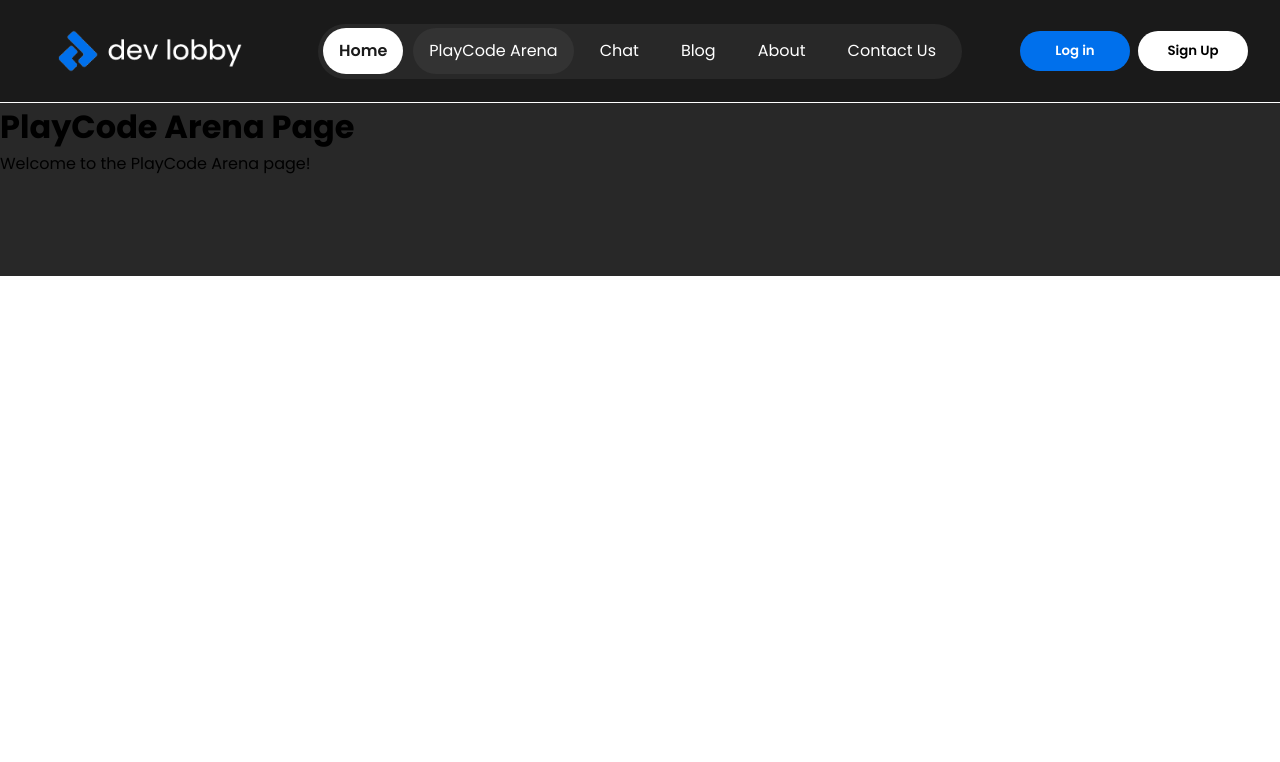
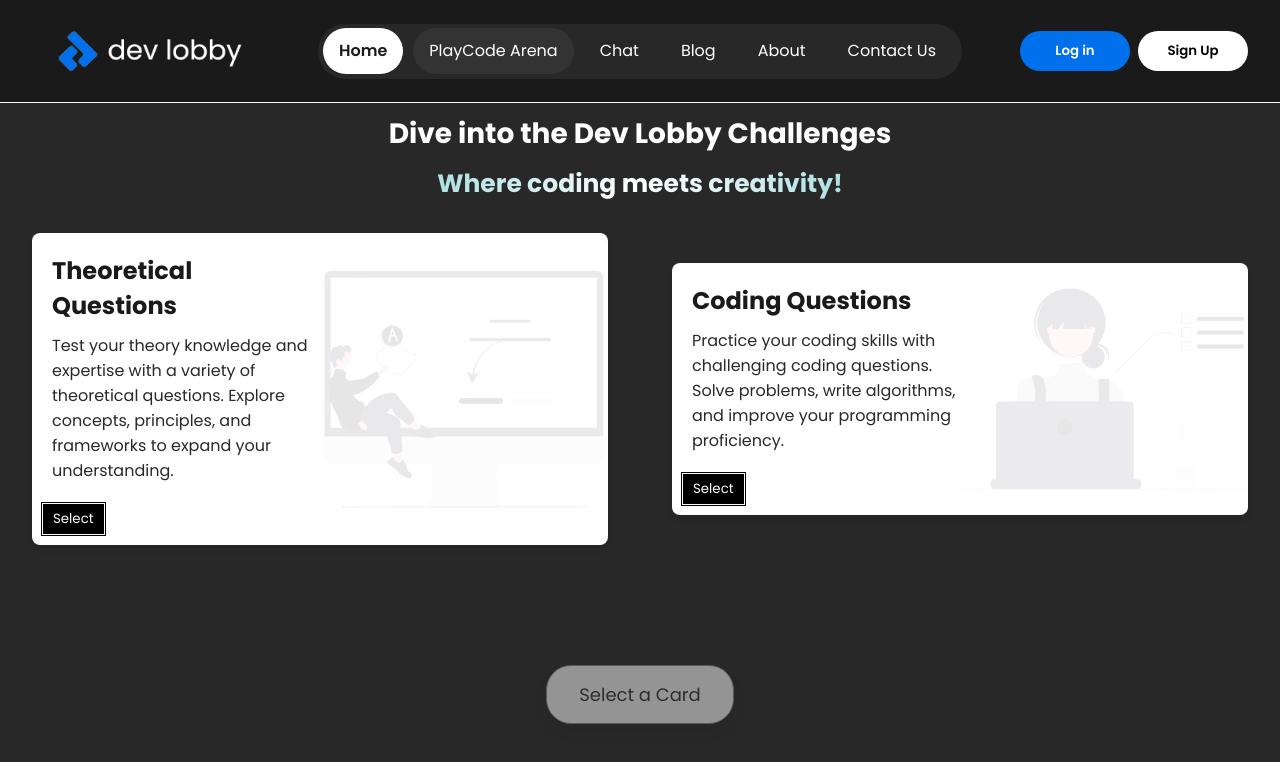
Before and after one commit to edberv1/DevLobby, a React (Create React App) app: page /playcodearena in a window 1280 px wide. Shown: the top 762 px of the page. Built offline with nearby package versions, Linux system fonts and the light colour scheme.

Commit message:
Created functional cards for the play code arena, fully responive

```diff
--- /dev/null
+++ b/src/components/atoms/PlayArenaHeading/PlayArenaHeading.scss
@@ -0,0 +1,22 @@
+.heading-container {
+    text-align: center;
+    padding: 10px;
+  }
+
+  .heading {
+    font-size: 28px;
+    font-weight: bold;
+    color: #fff;
+    margin-bottom: 10px;
+    position: relative;
+}
+
+.subtitle {
+    font-size: 25px;
+    font-weight: bold;
+    background: linear-gradient(to right, rgba(0, 173, 181, 0.9), rgb(255, 255, 255),rgba(0, 173, 181, 0.9));
+    -webkit-background-clip: text;
+    -moz-background-clip: text;
+    background-clip: text;
+    color: transparent;
+}
--- /dev/null
+++ b/src/components/atoms/PlayArenaHeading/index.jsx
@@ -0,0 +1,13 @@
+import React from 'react'
+import './PlayArenaHeading.scss'
+
+function PlayArenaHeading() {
+  return (
+    <div className="heading-container">
+    <h2 className="heading">Dive into the Dev Lobby Challenges</h2>
+    <p className="subtitle">Where coding meets creativity!</p>
+  </div>
+  )
+}
+
+export default PlayArenaHeading
--- /dev/null
+++ b/src/components/atoms/PlayArenaLetsgoButton/PlayArenaLetsgoButton.scss
@@ -0,0 +1,37 @@
+.letsgo-button {
+    background-color: #fff;
+    border: 1px solid #8d8c8c;
+    color: #333;
+    padding: 15px 32px;
+    text-align: center;
+    text-decoration: none;
+    display: inline-block;
+    font-size: 18px;
+    margin: 100px auto;
+    transition: all 0.3s ease-in-out;
+    border-radius: 25px;
+    cursor: pointer;
+    box-shadow: 0px 8px 15px rgba(0, 0, 0, 0.1);
+
+    &.active {
+      background-color: #007bff;
+      border-color: #007bff;
+      color: #fff;
+      transform: translateY(-5px);
+
+      &:hover {
+        background-color: #0056b3;
+        border-color: #034d9c;
+      }
+    }
+
+    &:disabled {
+      opacity: 0.5;
+      cursor: not-allowed;
+    }
+
+    @media (max-width: 768px) {
+      margin-top: 50px;
+      margin-bottom: 0;
+    }
+  }
--- /dev/null
+++ b/src/components/atoms/PlayArenaLetsgoButton/index.jsx
@@ -0,0 +1,24 @@
+import React from 'react';
+import { Link } from 'react-router-dom';
+import './PlayArenaLetsgoButton.scss';
+
+function PlayArenaLetsgoButton({ selectedCard }) {
+  return (
+    <div className="letsgo-button-container">
+      {selectedCard !== null ? (
+        <Link
+          to={selectedCard === 0 ? '/playcodearena/theoretical' : '/playcodearena/practical'}
+          className="letsgo-button active"
+        >
+          Enter Arena →
+        </Link>
+      ) : (
+        <button className="letsgo-button" disabled>
+          Select a Card
+        </button>
+      )}
+    </div>
+  );
+}
+
+export default PlayArenaLetsgoButton;
--- /dev/null
+++ b/src/components/atoms/SelectButton/SelectButton.scss
@@ -0,0 +1,19 @@
+.select-button {
+  position: relative;
+  z-index: 1;
+  padding: 5px 10px;
+  background-color: black;
+  color: #fff;
+  border: 1px solid white;
+  border-radius: 0;
+  outline: 1px solid black;
+  cursor: pointer;
+  margin-left: 10px;
+  margin-bottom: 10px;
+}
+
+.select-button.selected {
+  background-color: white;
+  color: black;
+  border-color: black;
+}
--- /dev/null
+++ b/src/components/atoms/SelectButton/index.jsx
@@ -0,0 +1,12 @@
+import React from 'react';
+import './SelectButton.scss';
+
+function SelectButton({ onClick, selected }) {
+  return (
+    <button className={`select-button ${selected ? 'selected' : ''}`} onClick={onClick}>
+      Select
+    </button>
+  );
+}
+
+export default SelectButton;
--- /dev/null
+++ b/src/components/molecules/PlayArenaCards/PlayArenaCards.scss
@@ -0,0 +1,86 @@
+.play-arena-cards-container {
+  display: flex;
+  flex-direction: column;
+  align-items: center;
+}
+
+.play-arena-cards {
+  display: flex;
+  justify-content: space-around;
+  width: 100%;
+  margin-top: 20px;
+  align-items: center;
+}
+
+.card {
+  position: relative;
+  background-color: #fff;
+  border-radius: 8px;
+  box-shadow: 0 4px 6px rgba(0, 0, 0, 0.1);
+  width: 45%;
+  margin-bottom: 20px;
+  transition: all 0.3s;
+
+  .content {
+    padding: 20px;
+    margin-right: 47%;
+  }
+
+  h2 {
+    color: #1a1a1a;
+  }
+
+  p {
+    color: #292929;
+    margin-top: 10px;
+  }
+
+  .image {
+    position: absolute;
+    top: 0;
+    right: 0;
+    bottom: 0;
+    width: 50%;
+    border-radius: 0 8px 8px 0;
+    background-size: cover;
+    background-position: center;
+    opacity: 0.1;
+  }
+
+  &.selected {
+    background-color: #242423;
+    border: 1px solid #ffffff;
+    box-shadow: 0 0px 8px rgba(237, 233, 233, 0.751);
+
+    h2,
+    p {
+      color: #ffffff;
+    }
+  }
+}
+
+@media (max-width: 768px) {
+  .play-arena-cards {
+    flex-direction: column;
+  }
+
+  .card {
+    width: 90%;
+    margin-bottom: 10px;
+
+    .content {
+      margin-right: 0;
+    }
+
+    .image {
+      width: 100%;
+      border-radius: 8px 8px 0 0;
+    }
+  }
+}
+
+@media (max-width: 480px) {
+  .card {
+    width: 90%;
+  }
+}
--- /dev/null
+++ b/src/components/molecules/PlayArenaCards/index.jsx
@@ -0,0 +1,40 @@
+import React, { useState } from 'react';
+import './PlayArenaCards.scss';
+import theoryImage from '../../../assets/images/Theory-png.png';
+import practiceImage from '../../../assets/images/Practice-png.png';
+import SelectButton from '../../atoms/SelectButton';
+import PlayArenaLetsgoButton from '../../atoms/PlayArenaLetsgoButton';
+
+function PlayArenaCards() {
+  const [selectedCard, setSelectedCard] = useState(null);
+
+  const handleCardSelect = (cardIndex) => {
+    setSelectedCard(cardIndex);
+  };
+
+  return (
+    <div className="play-arena-cards-container">
+      <div className="play-arena-cards">
+        <div className={`card ${selectedCard === 0 ? 'selected' : ''}`}>
+          <div className="content">
+            <h2>Theoretical Questions</h2>
+            <p>Test your theory knowledge and expertise with a variety of theoretical questions. Explore concepts, principles, and frameworks to expand your understanding.</p>
+          </div>
+          <div className="image" style={{ backgroundImage: `url(${theoryImage})` }}></div>
+          <SelectButton onClick={() => handleCardSelect(0)} selected={selectedCard === 0} />
+        </div>
+        <div className={`card ${selectedCard === 1 ? 'selected' : ''}`}>
+          <div className="content">
+            <h2>Coding Questions</h2>
+            <p>Practice your coding skills with challenging coding questions. Solve problems, write algorithms, and improve your programming proficiency.</p>
+          </div>
+          <div className="image" style={{ backgroundImage: `url(${practiceImage})` }}></div>
+          <SelectButton onClick={() => handleCardSelect(1)} selected={selectedCard === 1} />
+        </div>
+      </div>
+      <PlayArenaLetsgoButton selectedCard={selectedCard} />
+    </div>
+  );
+}
+
+export default PlayArenaCards;
--- a/src/components/organisms/PlayCodeArena/index.jsx
+++ b/src/components/organisms/PlayCodeArena/index.jsx
@@ -1,10 +1,12 @@
 import React from 'react'
+import PlayArenaCards from '../../molecules/PlayArenaCards'
+import PlayArenaHeading from '../../atoms/PlayArenaHeading'
 
 const PlayCodeArena = () => {
   return (
     <div>
-      <h1>PlayCode Arena Page</h1>
-      <p>Welcome to the PlayCode Arena page!</p>
+      <PlayArenaHeading />
+      <PlayArenaCards />
     </div>
   )
 }
```
Also changed, not shown: src/components/atoms/ModalBasic/ModalBasic.scss (added, +66 -0 lines), src/components/atoms/ModalBasic/index.jsx (added, +44 -0 lines), src/components/molecules/AdminSmallCharts/SmallCharts.js (added, +43 -0 lines), src/assets/images/Practice-png.png (added), src/assets/images/Theory-png.png (added).
